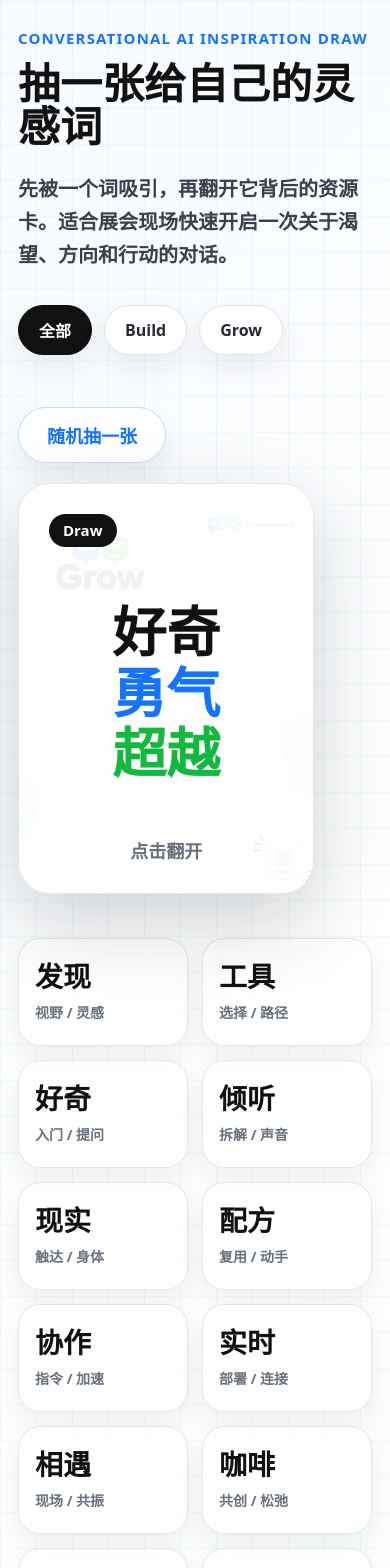
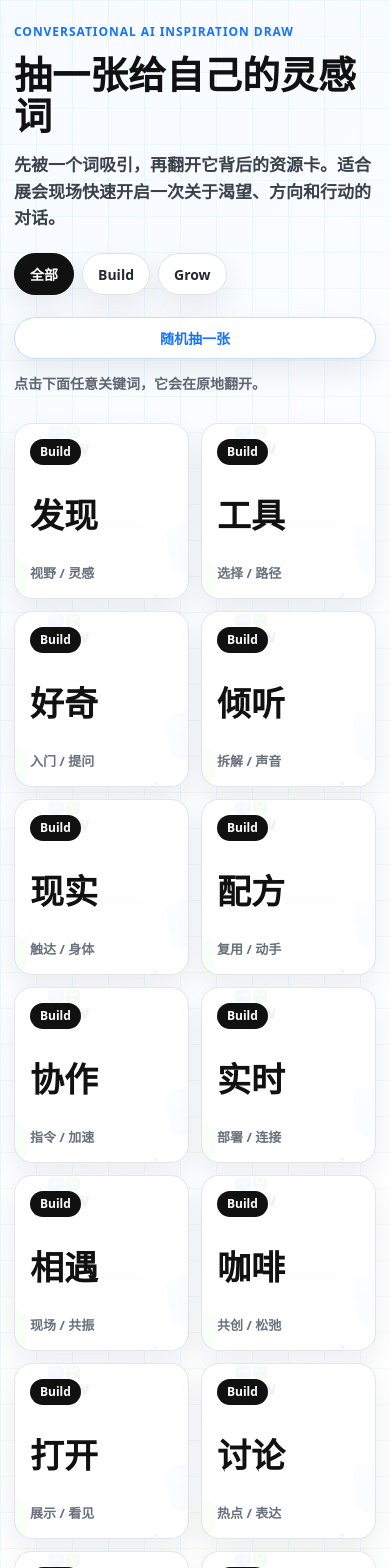
Before and after one commit to bobfu/conversational-ai-card-deck, a Next.js app: page /draw in a window 390 px wide. Shown: the top 1568 px of the page. Built offline with nearby package versions, Linux system fonts and the light colour scheme; a web font is replaced by a local one.

Commit message:
Improve draw card mobile interaction

```diff
--- a/src/experiments/draw-card/DrawCardExperience.module.css
+++ b/src/experiments/draw-card/DrawCardExperience.module.css
@@ -1,7 +1,7 @@
 .experience {
   min-height: 100vh;
   padding: 44px;
-  overflow: hidden;
+  overflow-x: hidden;
   background:
     linear-gradient(90deg, rgba(20, 115, 255, 0.05) 1px, transparent 1px),
     linear-gradient(180deg, rgba(19, 184, 63, 0.05) 1px, transparent 1px),
@@ -20,9 +20,9 @@
   max-width: 1180px;
   margin: 0 auto;
   display: grid;
-  grid-template-columns: minmax(0, 1fr) 440px;
+  grid-template-columns: minmax(0, 1fr) 260px;
   gap: 52px;
-  align-items: center;
+  align-items: end;
 }
 
 .copy {
@@ -86,9 +86,8 @@
 
 .drawPanel {
   display: grid;
-  gap: 20px;
-  justify-items: center;
-  perspective: 1400px;
+  gap: 14px;
+  justify-items: stretch;
 }
 
 .drawButton {
@@ -98,53 +97,16 @@
   font-size: 18px;
 }
 
-.featuredCard {
-  position: relative;
-  width: min(76vw, 390px);
-  aspect-ratio: 0.72;
-  border: 0;
-  padding: 0;
-  background: transparent;
-  cursor: pointer;
-  transform-style: preserve-3d;
-  transition: transform 620ms cubic-bezier(0.2, 0.72, 0.18, 1);
-}
-
-.featuredCard.flipped {
-  transform: rotateY(180deg);
-}
-
-.cardFace {
-  position: absolute;
-  inset: 0;
-  display: flex;
-  flex-direction: column;
-  justify-content: space-between;
-  border: 1px solid rgba(20, 28, 38, 0.1);
-  border-radius: 32px;
-  padding: 30px;
-  overflow: hidden;
-  background:
-    linear-gradient(180deg, rgba(255, 255, 255, 0.96), rgba(255, 255, 255, 0.88)),
-    url("/assets/grow-template.png");
-  background-size: cover;
-  background-position: center;
-  box-shadow: 0 28px 80px rgba(20, 28, 38, 0.2);
-  backface-visibility: hidden;
-}
-
-.cardFront {
-  transform: rotateY(180deg);
-  background:
-    linear-gradient(180deg, rgba(255, 255, 255, 0.97), rgba(255, 255, 255, 0.9)),
-    url("/assets/build-template.png");
-  background-size: cover;
-  background-position: center;
+.drawHint {
+  margin: 0;
+  color: #5e6672;
+  font-size: 16px;
+  line-height: 1.55;
+  font-weight: 650;
+  text-align: center;
 }
 
 .seriesPill {
-  position: relative;
-  z-index: 1;
   align-self: flex-start;
   border-radius: 999px;
   padding: 9px 14px;
@@ -155,111 +117,117 @@
   line-height: 1;
 }
 
-.wordCluster {
-  position: relative;
-  z-index: 1;
+.wordGrid {
+  max-width: 1180px;
+  margin: 44px auto 0;
   display: grid;
-  gap: 8px;
+  grid-template-columns: repeat(auto-fit, minmax(188px, 1fr));
+  gap: 18px;
+  perspective: 1600px;
 }
 
-.wordCluster span {
+.wordTile {
+  position: relative;
+  min-height: 210px;
+  border: 0;
+  border-radius: 24px;
+  padding: 0;
+  background: transparent;
   color: #111111;
-  font-size: 74px;
-  line-height: 0.98;
+  font: inherit;
+  text-align: left;
+  cursor: pointer;
+  transform-style: preserve-3d;
+}
+
+.tileInner {
+  position: absolute;
+  inset: 0;
+  display: block;
+  border-radius: inherit;
+  transform-style: preserve-3d;
+  transition: transform 560ms cubic-bezier(0.2, 0.72, 0.18, 1);
+}
+
+.wordTile.flipped .tileInner {
+  transform: rotateY(180deg);
+}
+
+.tileFace {
+  position: absolute;
+  inset: 0;
+  display: flex;
+  flex-direction: column;
+  justify-content: space-between;
+  border: 1px solid rgba(20, 28, 38, 0.1);
+  border-radius: inherit;
+  padding: 20px;
+  overflow: hidden;
+  background:
+    linear-gradient(180deg, rgba(255, 255, 255, 0.96), rgba(255, 255, 255, 0.86)),
+    url("/assets/grow-template.png");
+  background-size: cover;
+  background-position: center;
+  box-shadow: 0 12px 28px rgba(20, 28, 38, 0.07);
+  backface-visibility: hidden;
+}
+
+.tileFront {
+  transform: rotateY(180deg);
+  background:
+    linear-gradient(180deg, rgba(255, 255, 255, 0.97), rgba(255, 255, 255, 0.9)),
+    url("/assets/build-template.png");
+  background-size: cover;
+  background-position: center;
+}
+
+.tileWord {
+  display: block;
+  color: #111111;
+  font-size: 46px;
+  line-height: 1;
   font-weight: 950;
   letter-spacing: 0;
 }
 
-.wordCluster span:nth-child(2) {
-  color: #1473ff;
-}
-
-.wordCluster span:nth-child(3) {
-  color: #13b83f;
-}
-
-.tapHint {
-  position: relative;
-  z-index: 1;
-  color: #69717c;
-  font-size: 18px;
-  font-weight: 700;
-}
-
-.cardFront strong {
-  position: relative;
-  z-index: 1;
-  color: #1473ff;
-  font-size: 42px;
-  line-height: 1.14;
-  font-weight: 950;
-  letter-spacing: 0;
-  text-align: left;
-}
-
-.cardFront em {
-  position: relative;
-  z-index: 1;
-  color: #111111;
-  font-size: 24px;
-  line-height: 1.35;
-  font-style: normal;
-  font-weight: 850;
-  text-align: left;
-}
-
-.cardFront span:last-child {
-  position: relative;
-  z-index: 1;
-  color: #3d444e;
-  font-size: 22px;
-  line-height: 1.55;
-  font-weight: 600;
-  text-align: left;
-}
-
-.wordGrid {
-  max-width: 1180px;
-  margin: 44px auto 0;
-  display: grid;
-  grid-template-columns: repeat(auto-fit, minmax(136px, 1fr));
-  gap: 14px;
-}
-
-.wordTile {
-  min-height: 108px;
-  border: 1px solid rgba(20, 28, 38, 0.1);
-  border-radius: 22px;
-  padding: 18px 16px;
-  background: rgba(255, 255, 255, 0.72);
-  color: #111111;
-  font: inherit;
-  text-align: left;
-  cursor: pointer;
-  box-shadow: 0 12px 28px rgba(20, 28, 38, 0.07);
-}
-
-.wordTile span {
-  display: block;
-  color: #111111;
-  font-size: 28px;
-  line-height: 1.05;
-  font-weight: 950;
-}
-
 .wordTile small {
   display: block;
-  margin-top: 12px;
   color: #68717c;
-  font-size: 14px;
+  font-size: 16px;
   line-height: 1.35;
   font-weight: 650;
 }
 
 .wordTile.selected {
+  z-index: 2;
+}
+
+.wordTile.selected .tileFace {
   border-color: rgba(20, 115, 255, 0.42);
-  background: #ffffff;
-  box-shadow: 0 18px 40px rgba(20, 115, 255, 0.16);
+  box-shadow: 0 18px 46px rgba(20, 115, 255, 0.16);
+}
+
+.tileFront strong {
+  color: #1473ff;
+  font-size: 26px;
+  line-height: 1.18;
+  font-weight: 950;
+  letter-spacing: 0;
+}
+
+.tileFront em {
+  color: #111111;
+  font-size: 17px;
+  line-height: 1.35;
+  font-style: normal;
+  font-weight: 850;
+}
+
+.tileFront span:last-child {
+  color: #3d444e;
+  font-size: 16px;
+  line-height: 1.5;
+  font-weight: 600;
 }
 
 @media (max-width: 920px) {
@@ -269,6 +237,8 @@
 
   .stage {
     grid-template-columns: 1fr;
+    gap: 28px;
+    align-items: start;
   }
 
   .copy h1 {
@@ -285,15 +255,103 @@
 }
 
 @media (max-width: 520px) {
-  .copy h1 {
-    font-size: 42px;
+  .experience {
+    padding: 24px 14px 34px;
   }
 
-  .wordCluster span {
-    font-size: 54px;
+  .stage {
+    gap: 22px;
   }
 
-  .cardFront strong {
+  .kicker {
+    font-size: 12px;
+    line-height: 1.35;
+  }
+
+  .copy h1 {
+    font-size: 38px;
+    line-height: 1.08;
+  }
+
+  .copy p:not(.kicker) {
+    margin-top: 16px;
+    font-size: 17px;
+    line-height: 1.55;
+  }
+
+  .controls {
+    gap: 8px;
+    margin-top: 22px;
+  }
+
+  .controls button,
+  .drawButton {
+    padding: 10px 15px;
+    font-size: 14px;
+  }
+
+  .drawPanel {
+    justify-items: stretch;
+  }
+
+  .drawButton {
+    width: 100%;
+  }
+
+  .drawHint {
+    font-size: 14px;
+    text-align: left;
+  }
+
+  .wordGrid {
+    grid-template-columns: repeat(2, minmax(0, 1fr));
+    gap: 12px;
+    margin-top: 28px;
+  }
+
+  .wordTile {
+    min-height: 176px;
+  }
+
+  .tileFace {
+    padding: 15px;
+    border-radius: 18px;
+  }
+
+  .seriesPill {
+    padding: 7px 10px;
+    font-size: 12px;
+  }
+
+  .tileWord {
     font-size: 34px;
   }
+
+  .wordTile small {
+    font-size: 13px;
+  }
+
+  .tileFront strong {
+    font-size: 20px;
+    line-height: 1.18;
+  }
+
+  .tileFront em {
+    font-size: 14px;
+  }
+
+  .tileFront span:last-child {
+    font-size: 13px;
+    line-height: 1.42;
+  }
 }
+
+@media (max-width: 380px) {
+  .wordGrid {
+    grid-template-columns: 1fr;
+  }
+
+  .wordTile {
+    min-height: 168px;
+  }
+}
--- a/src/experiments/draw-card/DrawCardExperience.tsx
+++ b/src/experiments/draw-card/DrawCardExperience.tsx
@@ -1,6 +1,6 @@
 "use client";
 
-import { useMemo, useState } from "react";
+import { useMemo, useRef, useState } from "react";
 import type { CardSeries } from "@/data/cards";
 import { getInspirationCards, type InspirationCard } from "./inspiration";
 import styles from "./DrawCardExperience.module.css";
@@ -22,6 +22,7 @@ export function DrawCardExperience() {
   const [filter, setFilter] = useState<DrawFilter>("all");
   const [selected, setSelected] = useState<InspirationCard | null>(null);
   const [isFlipped, setIsFlipped] = useState(false);
+  const tileRefs = useRef<Record<string, HTMLButtonElement | null>>({});
 
   const cards = useMemo(() => getInspirationCards(filter), [filter]);
 
@@ -29,17 +30,21 @@ export function DrawCardExperience() {
     const next = pickRandom(cards, selected);
     if (!next) return;
 
-    setIsFlipped(false);
+    setSelected(next);
+    setIsFlipped(true);
     window.setTimeout(() => {
-      setSelected(next);
-      window.setTimeout(() => setIsFlipped(true), 80);
-    }, selected ? 260 : 0);
+      tileRefs.current[next.card.id]?.scrollIntoView({
+        behavior: "smooth",
+        block: "center",
+        inline: "nearest"
+      });
+    }, 80);
   }
 
   function chooseCard(card: InspirationCard) {
+    const isSameCard = selected?.card.id === card.card.id;
     setSelected(card);
-    setIsFlipped(false);
-    window.setTimeout(() => setIsFlipped(true), 80);
+    setIsFlipped(isSameCard ? !isFlipped : true);
   }
 
   function updateFilter(nextFilter: DrawFilter) {
@@ -47,9 +52,6 @@ export function DrawCardExperience() {
     setSelected(null);
     setIsFlipped(false);
   }
-
-  const heroWords = selected?.words ?? ["好奇", "勇气", "超越"];
-  const seriesLabel = selected?.card.series === "grow" ? "Grow" : "Build";
 
   return (
     <main className={styles.experience}>
@@ -94,59 +96,42 @@ export function DrawCardExperience() {
           >
             随机抽一张
           </button>
-
-          <button
-            type="button"
-            className={`${styles.featuredCard} ${isFlipped ? styles.flipped : ""}`}
-            onClick={() => selected && setIsFlipped((value) => !value)}
-            aria-label={selected ? "翻动当前卡片" : "当前灵感卡"}
-          >
-            <span className={styles.cardFace}>
-              <span className={styles.seriesPill}>
-                {selected ? seriesLabel : "Draw"}
-              </span>
-              <span className={styles.wordCluster}>
-                {heroWords.map((word) => (
-                  <span key={word}>{word}</span>
-                ))}
-              </span>
-              <span className={styles.tapHint}>点击翻开</span>
-            </span>
-
-            <span className={`${styles.cardFace} ${styles.cardFront}`}>
-              {selected ? (
-                <>
-                  <span className={styles.seriesPill}>{seriesLabel}</span>
-                  <strong>{selected.card.title}</strong>
-                  <em>{selected.card.subtitle}</em>
-                  <span>{selected.prompt}</span>
-                </>
-              ) : (
-                <>
-                  <span className={styles.seriesPill}>Ready</span>
-                  <strong>让一个词先找到你</strong>
-                  <em>选择下方词卡，或随机抽一张</em>
-                  <span>翻开后会看到它连接的社区资源。</span>
-                </>
-              )}
-            </span>
-          </button>
+          <p className={styles.drawHint}>
+            点击下面任意关键词，它会在原地翻开。
+          </p>
         </div>
       </section>
 
       <section className={styles.wordGrid} aria-label="灵感词列表">
         {cards.map((item) => {
           const isSelected = selected?.card.id === item.card.id;
+          const shouldFlip = isSelected && isFlipped;
+          const seriesLabel = item.card.series === "grow" ? "Grow" : "Build";
 
           return (
             <button
               type="button"
               key={item.card.id}
-              className={`${styles.wordTile} ${isSelected ? styles.selected : ""}`}
+              ref={(element) => {
+                tileRefs.current[item.card.id] = element;
+              }}
+              className={`${styles.wordTile} ${isSelected ? styles.selected : ""} ${shouldFlip ? styles.flipped : ""}`}
               onClick={() => chooseCard(item)}
             >
-              <span>{item.words[0]}</span>
-              <small>{item.words.slice(1).join(" / ")}</small>
+              <span className={styles.tileInner}>
+                <span className={styles.tileFace}>
+                  <span className={styles.seriesPill}>{seriesLabel}</span>
+                  <span className={styles.tileWord}>{item.words[0]}</span>
+                  <small>{item.words.slice(1).join(" / ")}</small>
+                </span>
+
+                <span className={`${styles.tileFace} ${styles.tileFront}`}>
+                  <span className={styles.seriesPill}>{seriesLabel}</span>
+                  <strong>{item.card.title}</strong>
+                  <em>{item.card.subtitle}</em>
+                  <span>{item.prompt}</span>
+                </span>
+              </span>
             </button>
           );
         })}
```
